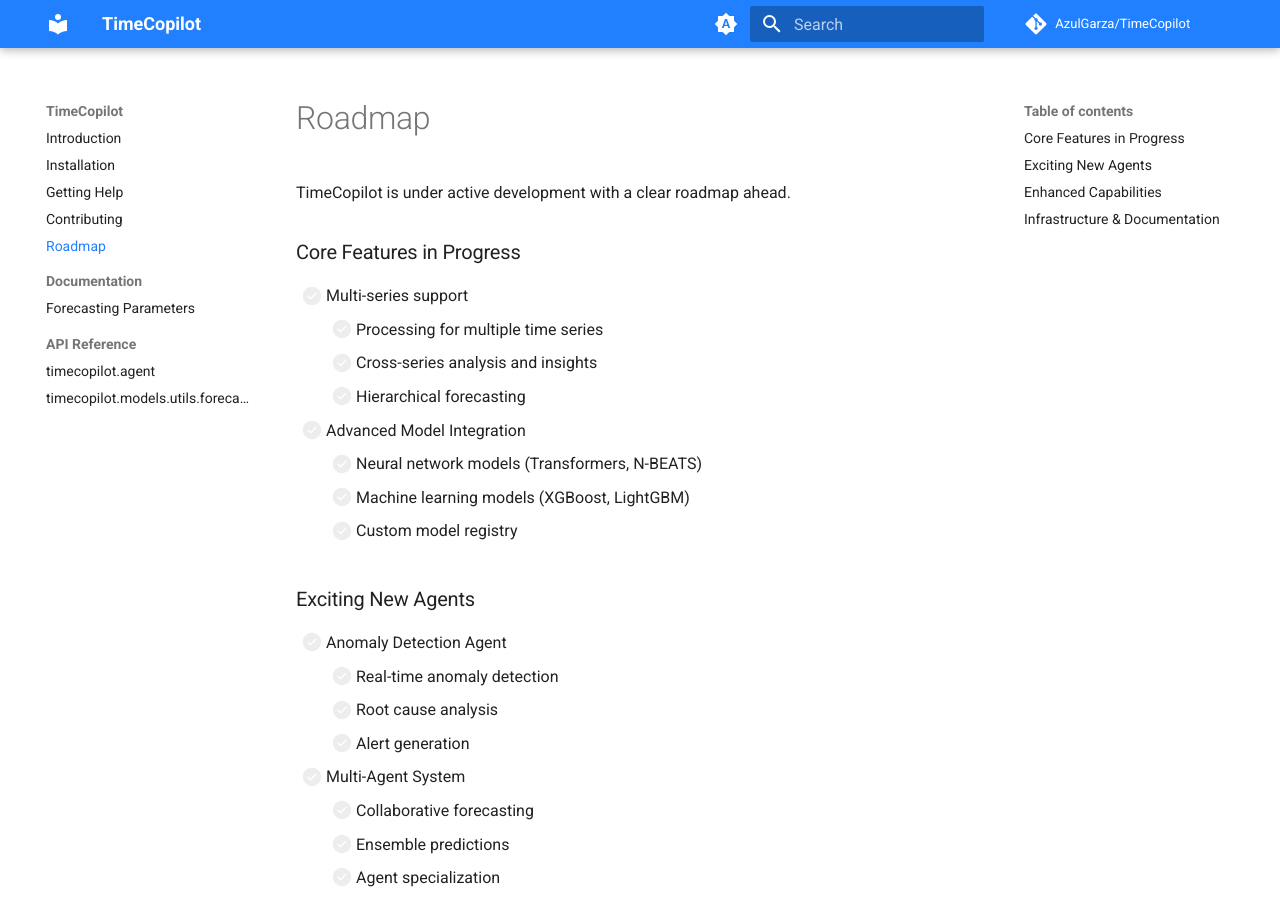
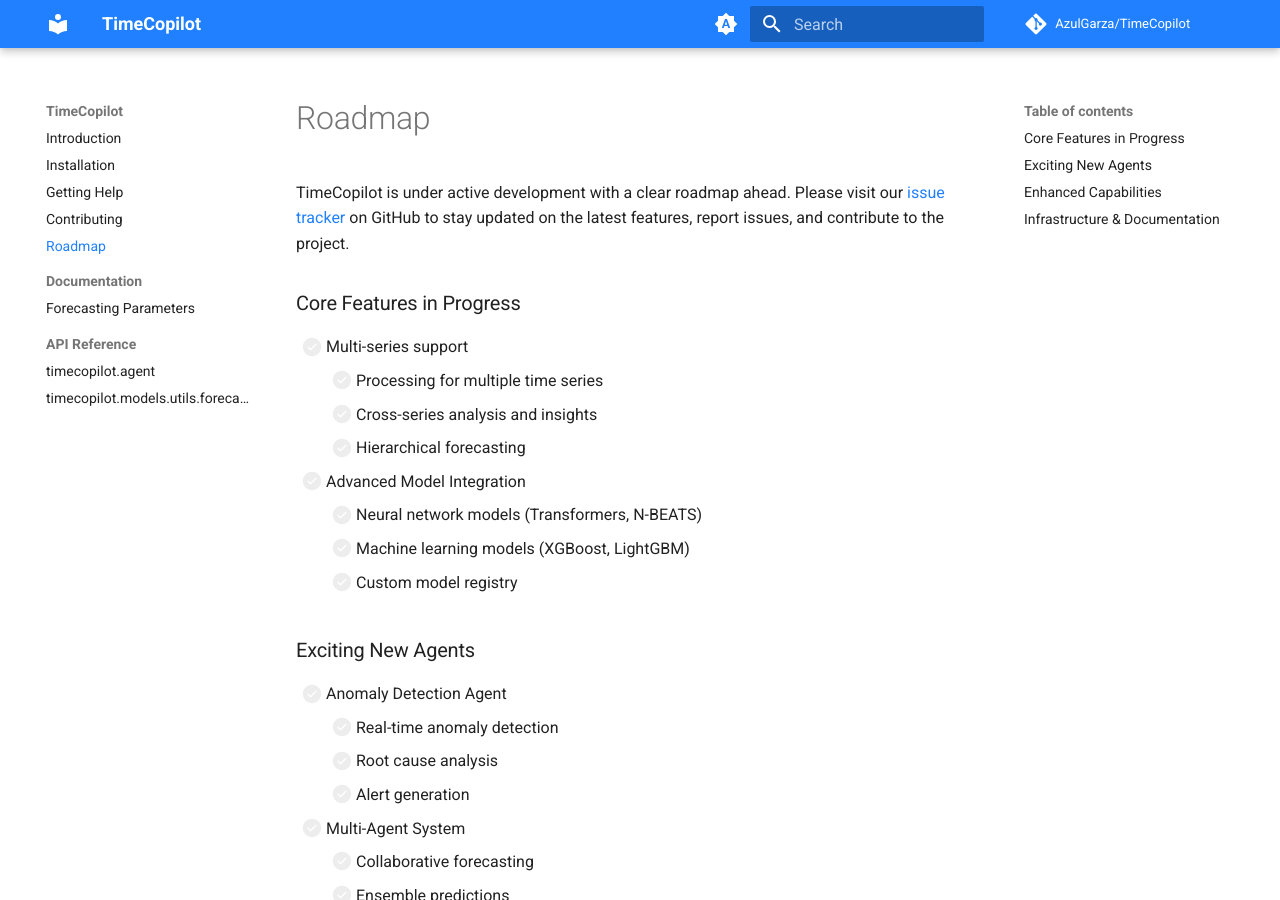
Before and after one commit to mpg05883/timecopilot, an MkDocs documentation site: the page built from docs/roadmap.md, in a window 1280 px wide and 900 px high. Built offline with MkDocs 1.6.1 and Material for MkDocs 9.7.7, drawn with Linux system fonts in a browser that asks for light colours; comment, search, counter and statistics services are not loaded.

Commit message:
docs: add issue tracker in roadmap

```diff
--- a/docs/roadmap.md
+++ b/docs/roadmap.md
@@ -1,4 +1,4 @@
-TimeCopilot is under active development with a clear roadmap ahead.
+TimeCopilot is under active development with a clear roadmap ahead. Please visit our [issue tracker](https://github.com/AzulGarza/timecopilot/issues) on GitHub to stay updated on the latest features, report issues, and contribute to the project.
 
 ### Core Features in Progress
 
```
